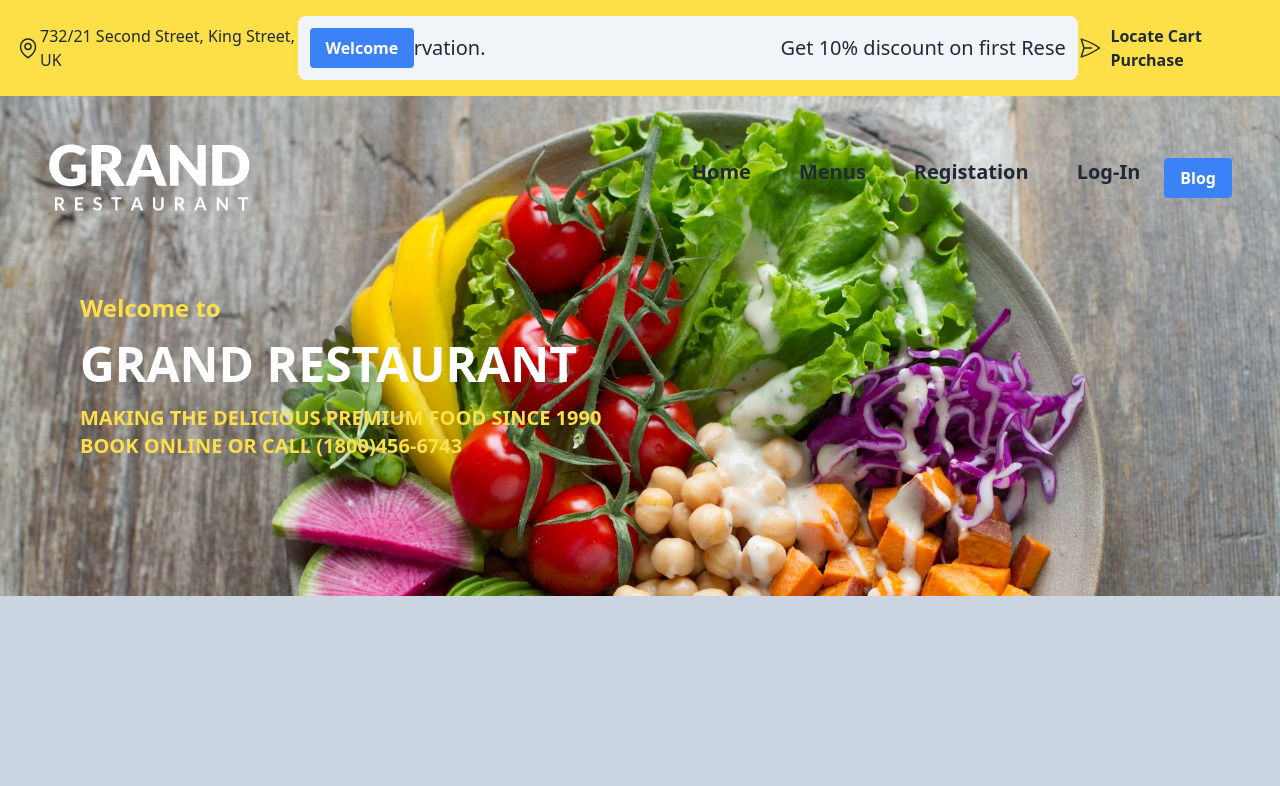
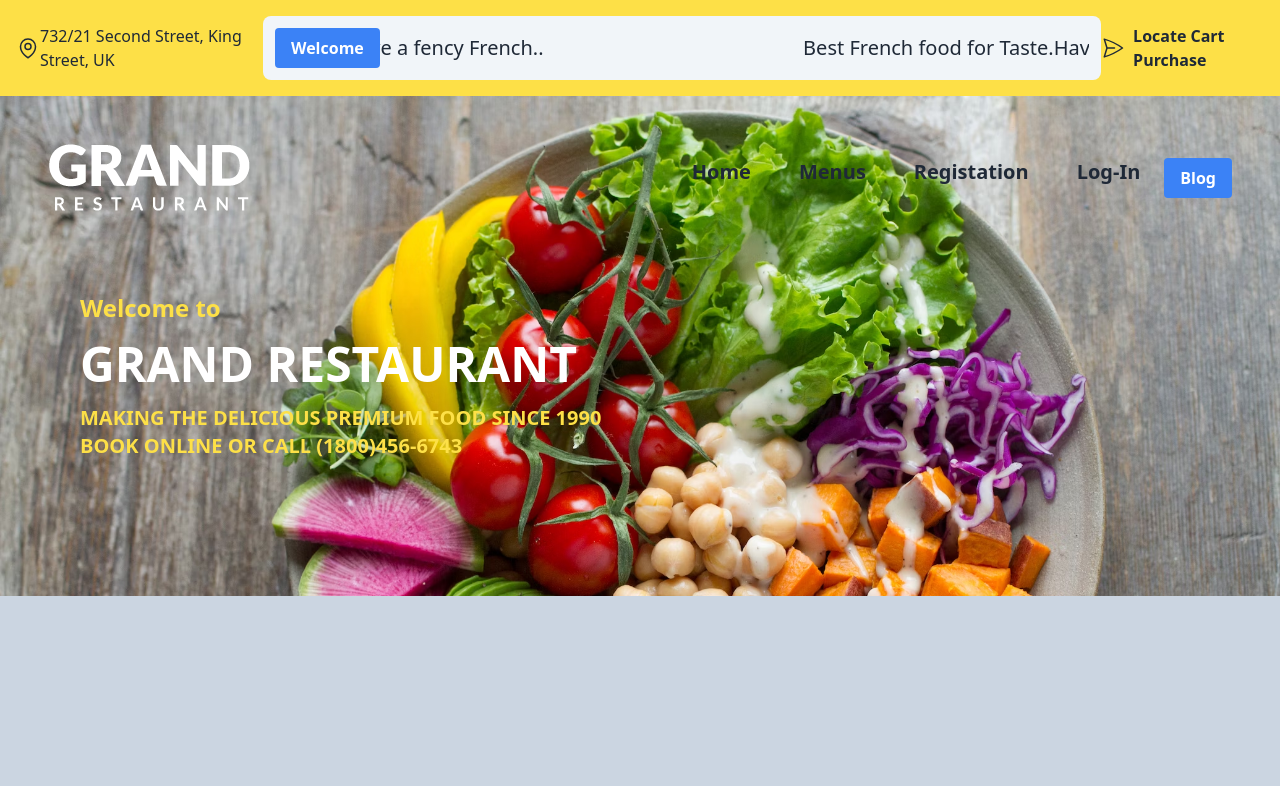
Before and after one commit to MuhiuddinSamim/chef-recipe-hunter-client-side, a React (Vite) app: page / in a window 1280 px wide. Shown: the top 786 px of the page. Built offline with nearby package versions, Linux system fonts and the light colour scheme; no server answers.

Commit message:
more line added

```diff
--- a/src/Components/Headers.jsx
+++ b/src/Components/Headers.jsx
@@ -45,8 +45,8 @@ const Headers = () => {
 Welcome
 </button>
           <div>
-            <Marquee className='text-xl font-medium'>
-              Get 10% discount on first Reservation.
+              <Marquee className='text-xl font-medium'>
+              Best French food for Taste.Have a fency French..
             </Marquee>
           </div>
         </div>
@@ -92,7 +92,7 @@ Purchase
 
 
           {
-                    user ? <span className='sm:flex'><p className='p-2 bg-blue-500 font-bold text-white'> {user.email}  </p>
+                    user ? <span className='sm:flex'><p className='p-2 bg-blue-500 font-bold text-white '> {user.email}  </p>
                     <button onClick={handlelogOut} class=" bg-orange-500 hover:bg-blue-700 text-white font-bold py-2 px-4 rounded">Sign Out</button></span>
 
                     :
```
